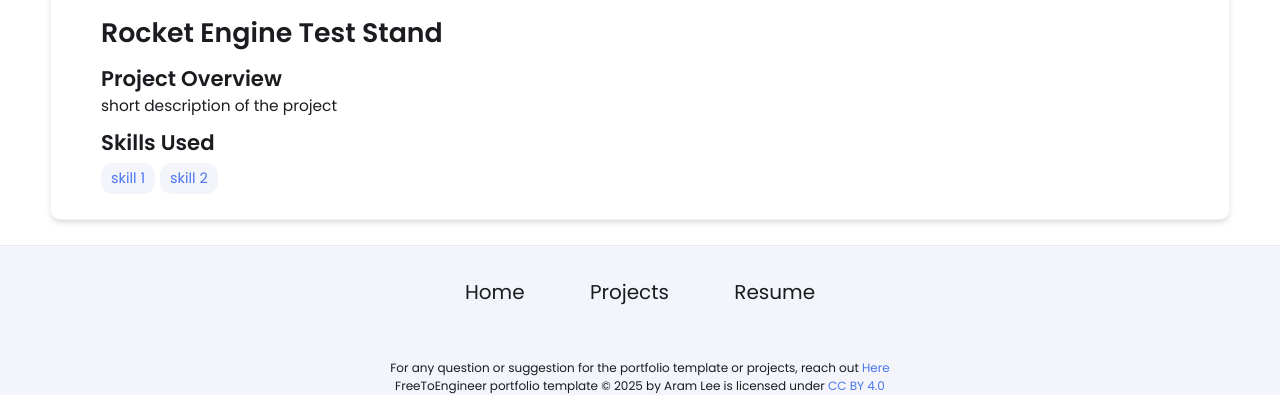
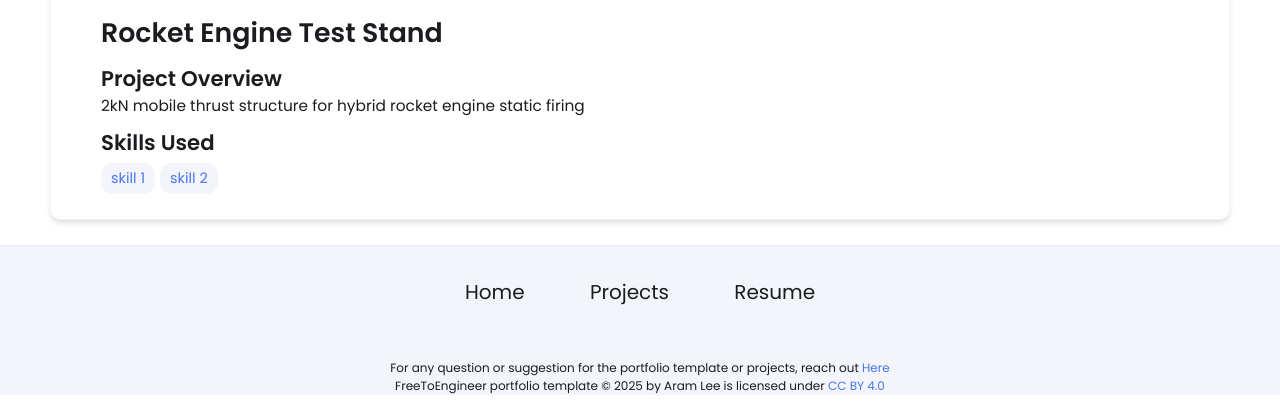
Before and after one commit to JackGardiner/JackGardiner.github.io, a Jekyll site: the page built from _projects/thrust-structure/index.md, in a window 1280 px wide, cut to the strip 494-900 px from the top of the page. Built offline with Jekyll 4.4.1, drawn with Linux system fonts in a browser that asks for light colours.

Commit message:
Update index.md

```diff
--- a/_projects/thrust-structure/index.md
+++ b/_projects/thrust-structure/index.md
@@ -1,7 +1,7 @@
 ---
 layout: post
 title: Rocket Engine Test Stand
-description:  short description of the project
+description:  2kN mobile thrust structure for hybrid rocket engine static firing
 skills:
 - skill 1
 - skill 2
```
